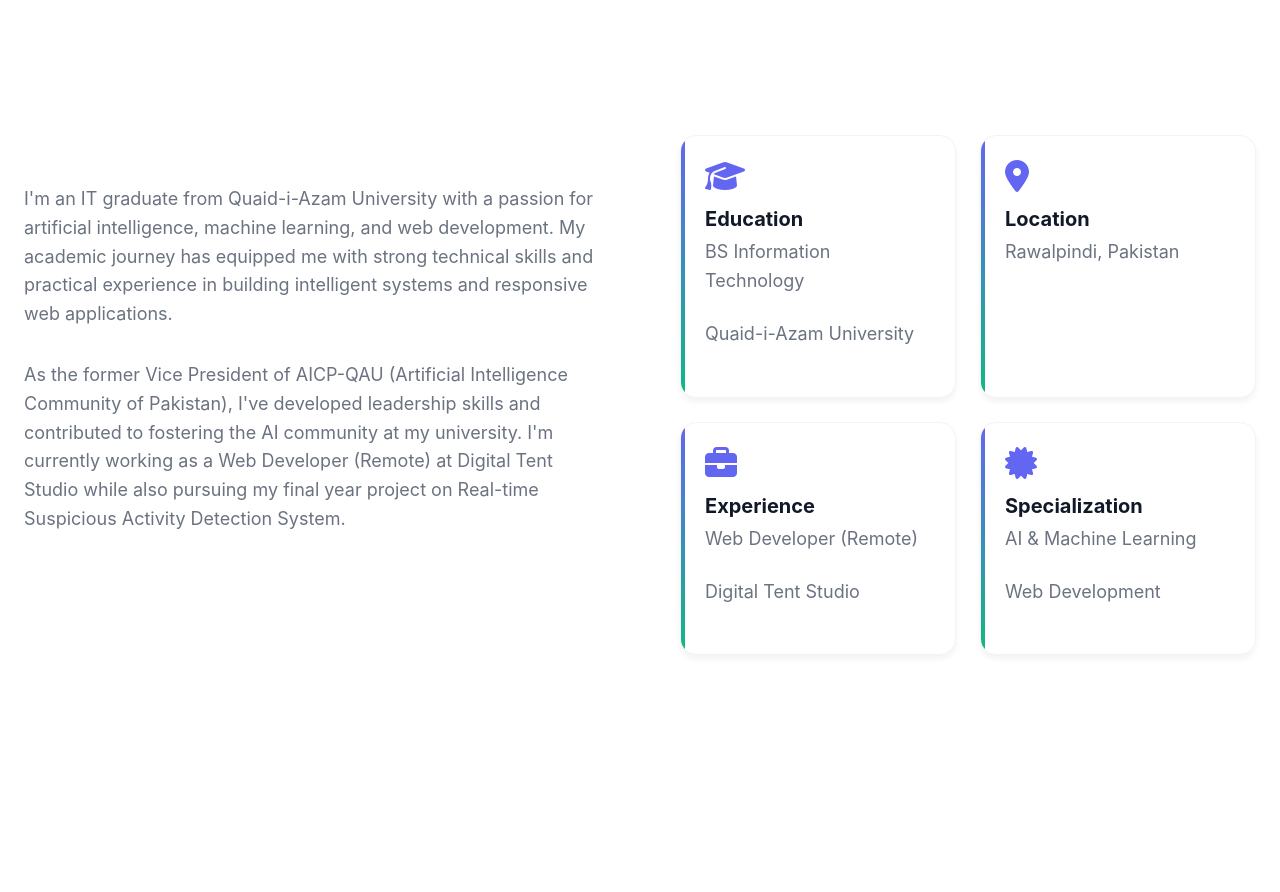
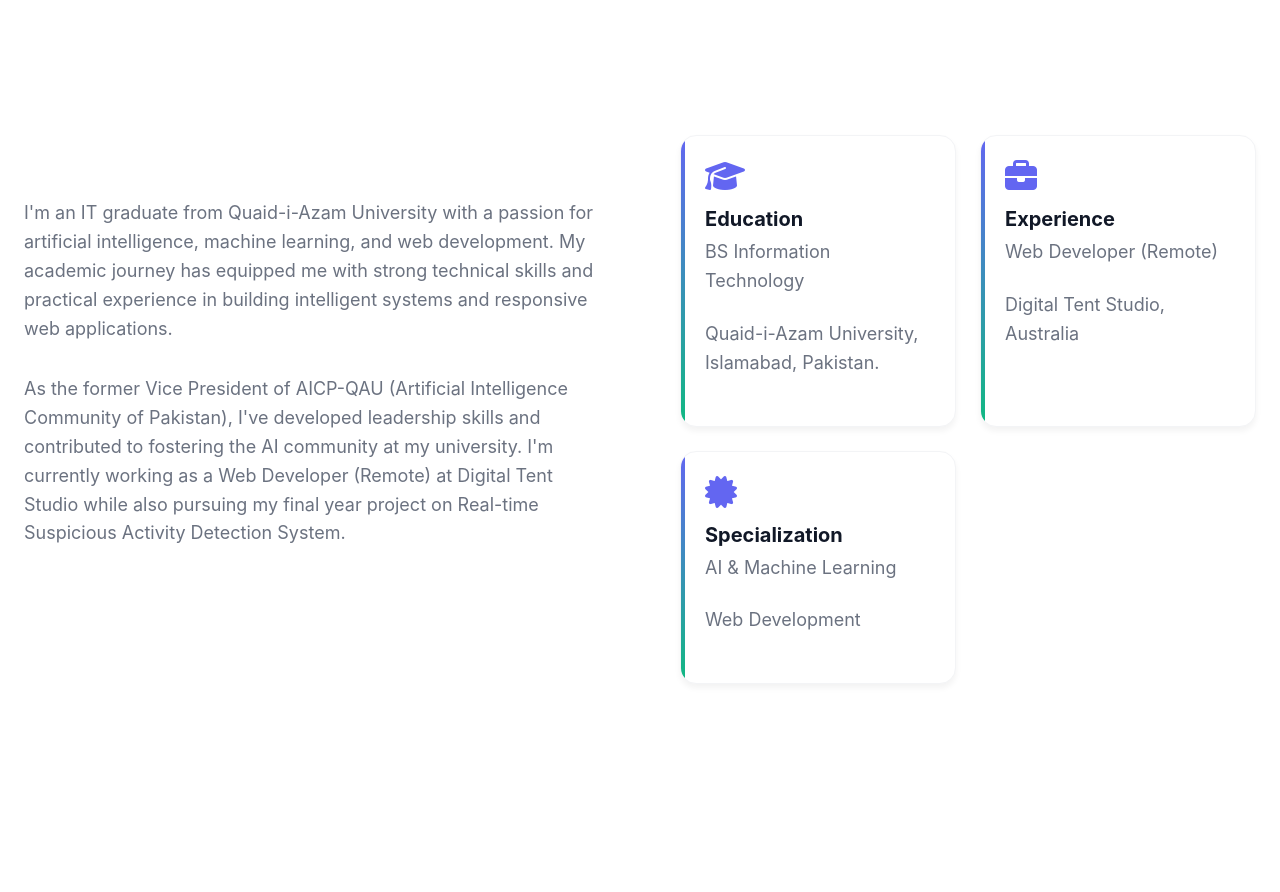
Before and after one commit to FawazAhmad3/CV, a plain HTML site: page index.html in a window 1280 px wide. Shown: the part 1280-2172 px from the top of the page. Drawn offline with Linux system fonts and the light colour scheme.

Commit message:
sets university details

```diff
--- a/index.html
+++ b/index.html
@@ -237,22 +237,22 @@
                 <div>
                   <h4>Education</h4>
                   <p>BS Information Technology</p>
-                  <p>Quaid-i-Azam University</p>
+                  <p>Quaid-i-Azam University, Islamabad, Pakistan.</p>
                 </div>
               </div>
-              <div class="info-item">
+              <!-- <div class="info-item">
                 <i class="fas fa-map-marker-alt"></i>
                 <div>
                   <h4>Location</h4>
                   <p>Rawalpindi, Pakistan</p>
                 </div>
-              </div>
+              </div> -->
               <div class="info-item">
                 <i class="fas fa-briefcase"></i>
                 <div>
                   <h4>Experience</h4>
                   <p>Web Developer (Remote)</p>
-                  <p>Digital Tent Studio</p>
+                  <p>Digital Tent Studio, Australia</p>
                 </div>
               </div>
               <div class="info-item">
```
